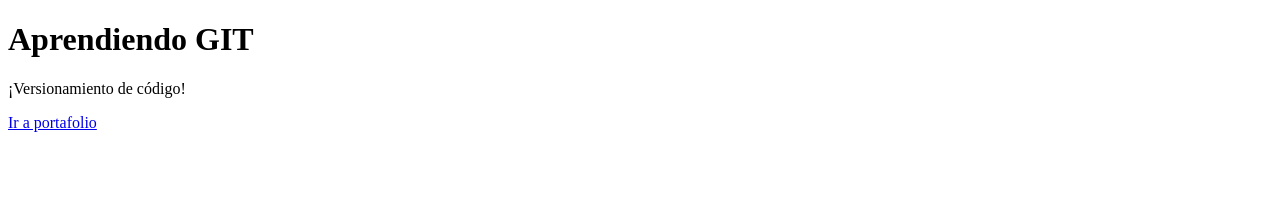
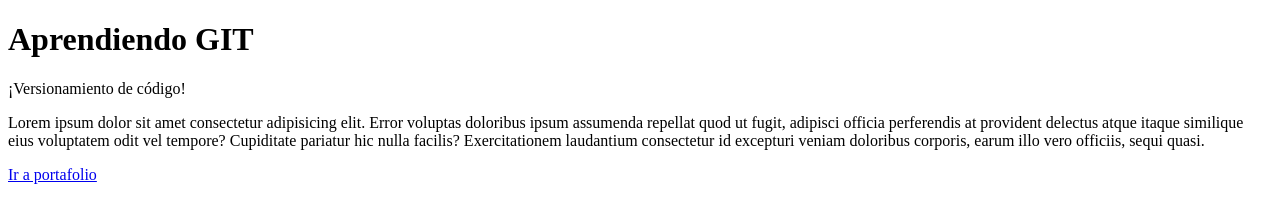
Before and after one commit to disastercode-c/tutoria, a plain HTML site: page index.html in a window 1280 px wide. Drawn offline with Linux system fonts and the light colour scheme.

Commit message:
creacion lorem

```diff
--- a/index.html
+++ b/index.html
@@ -1,15 +1,23 @@
 <!DOCTYPE html>
 <html lang="en">
-<head>
-    <meta charset="UTF-8">
-    <meta http-equiv="X-UA-Compatible" content="IE=edge">
-    <meta name="viewport" content="width=device-width, initial-scale=1.0">
+  <head>
+    <meta charset="UTF-8" />
+    <meta http-equiv="X-UA-Compatible" content="IE=edge" />
+    <meta name="viewport" content="width=device-width, initial-scale=1.0" />
     <title>Tutoria Git</title>
-</head>
-<body>
+  </head>
+  <body>
     <h1>Aprendiendo GIT</h1>
-    <p>¡Versionamiento de  código!</p>
+    <p>¡Versionamiento de código!</p>
 
+    <p>
+      Lorem ipsum dolor sit amet consectetur adipisicing elit. Error voluptas
+      doloribus ipsum assumenda repellat quod ut fugit, adipisci officia
+      perferendis at provident delectus atque itaque similique eius voluptatem
+      odit vel tempore? Cupiditate pariatur hic nulla facilis? Exercitationem
+      laudantium consectetur id excepturi veniam doloribus corporis, earum illo
+      vero officiis, sequi quasi.
+    </p>
     <a href="./portafolio.html">Ir a portafolio</a>
-</body>
+  </body>
 </html>
```
